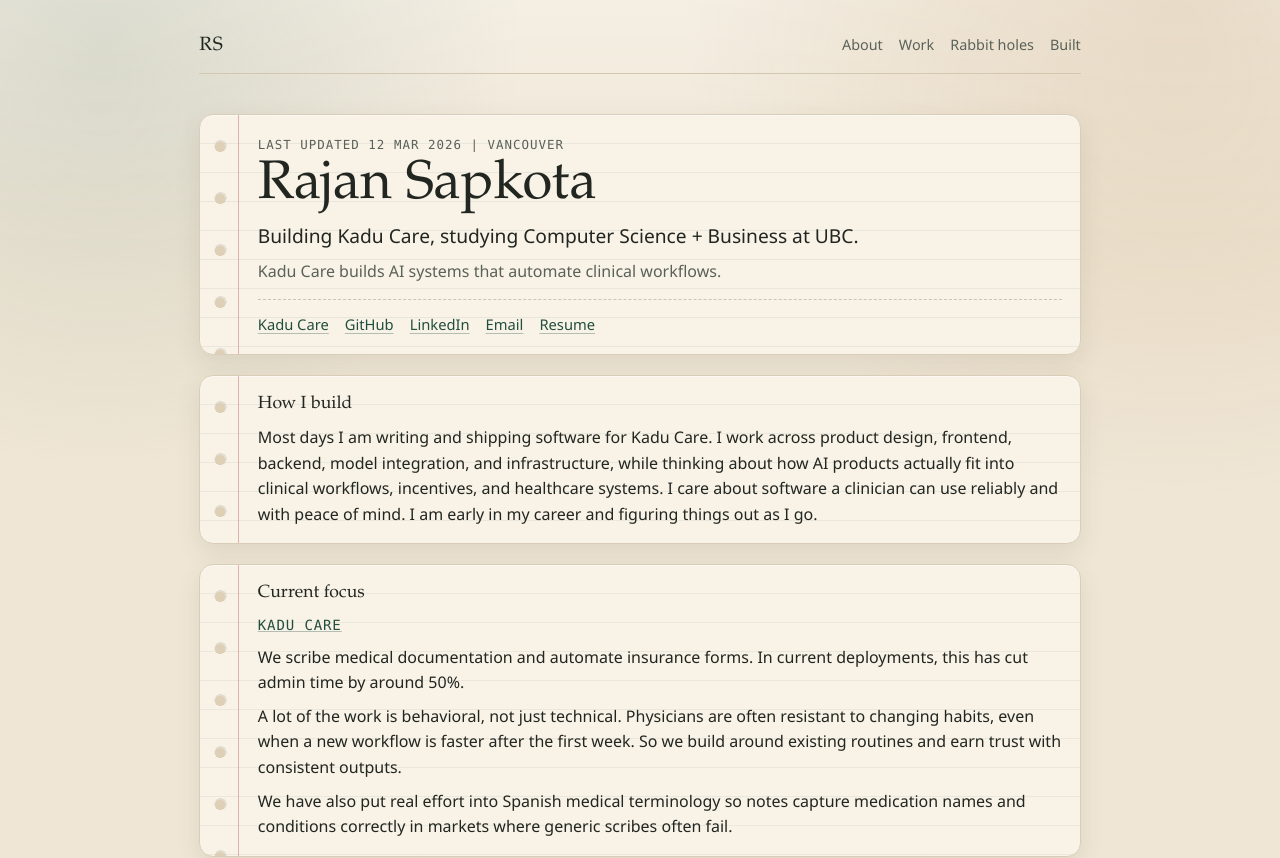
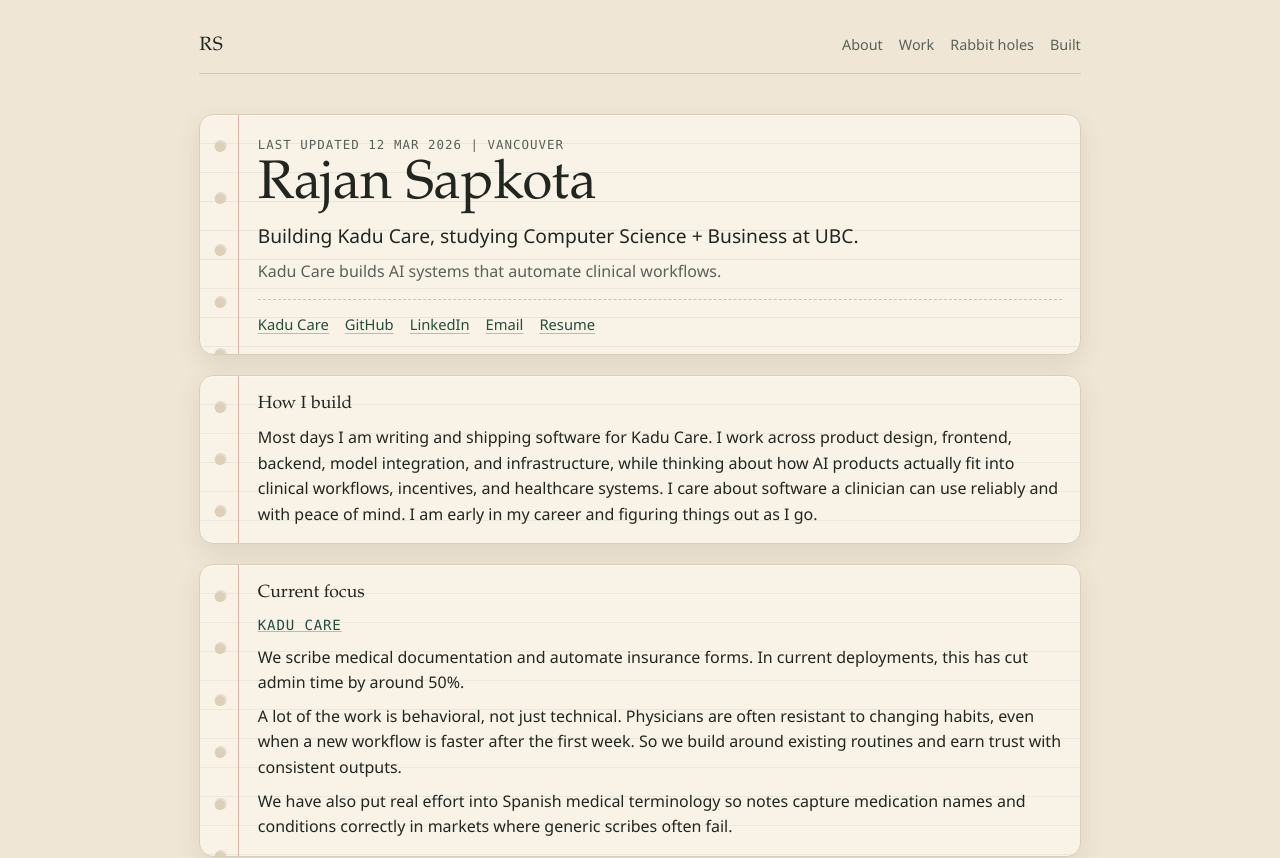
Before and after one commit to rrajann/PersonalPortfolio, a React (Vite) app: page / in a window 1280 px wide. Shown: the top 858 px of the page. Built offline with nearby package versions, Linux system fonts and the light colour scheme.

Commit message:
fix: removed stupid gradient

```diff
--- a/src/css/App.css
+++ b/src/css/App.css
@@ -10,17 +10,6 @@
   color: var(--ink);
   min-height: 100vh;
   position: relative;
-}
-
-.page-gradient {
-  background:
-    radial-gradient(circle at 8% 6%, rgba(128, 153, 138, 0.22), transparent 30%),
-    radial-gradient(circle at 92% 0%, rgba(184, 141, 88, 0.2), transparent 35%),
-    linear-gradient(180deg, rgba(255, 255, 255, 0.35), transparent 30%);
-  inset: 0;
-  pointer-events: none;
-  position: fixed;
-  z-index: 0;
 }
 
 .shell {
--- a/src/jsx/App.jsx
+++ b/src/jsx/App.jsx
@@ -34,7 +34,6 @@
 export default function App() {
   return (
     <div className="app">
-      <div className="page-gradient" />
       <div className="shell">
         <header className="top-bar">
           <a href="#" className="wordmark">
```
